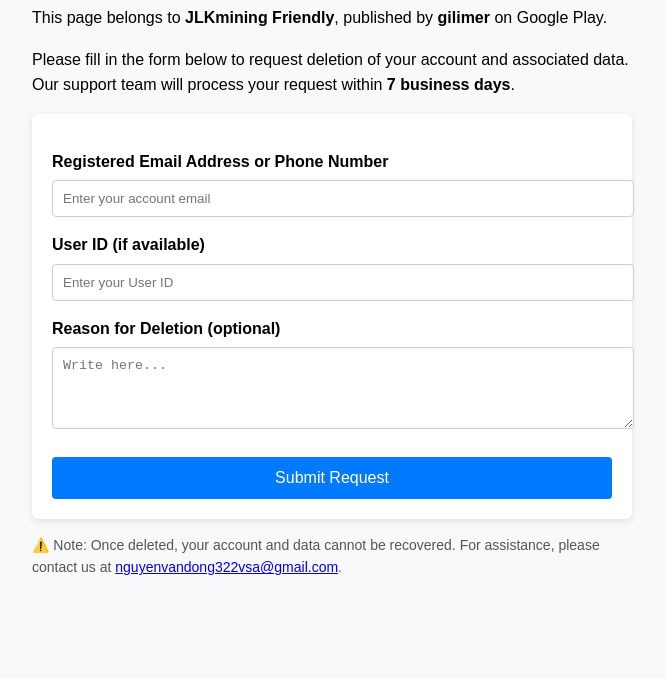
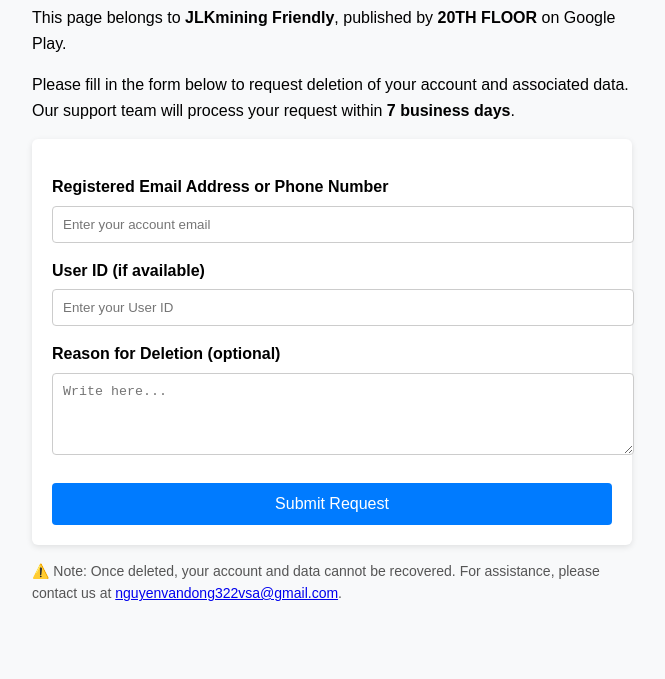
Before and after one commit to A189lin/JLKmining-Friendly, a plain HTML site: page index.html in a window 1280 px wide. Shown: the part 121-800 px from the top of the page, without its empty margins (308-973 px from the left). Drawn offline with Linux system fonts and the light colour scheme.

Commit message:
Update index.html

```diff
--- a/index.html
+++ b/index.html
@@ -60,7 +60,7 @@
   <h1>Account Deletion Request</h1>
    <p>
     This page belongs to <strong>JLKmining Friendly</strong>, published by
-    <strong>gilimer</strong> on Google Play.
+    <strong>20TH FLOOR</strong> on Google Play.
   </p>
   <p>
     Please fill in the form below to request deletion of your account and associated data.
```
